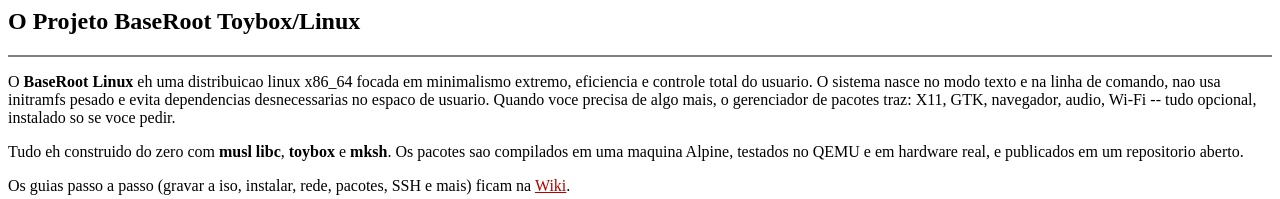
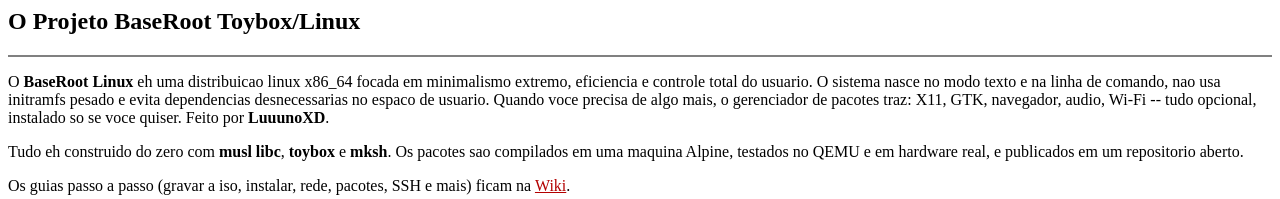
Before and after one commit to LuuunodotXD/BaseRoot-Website, a plain HTML site: page main.html in a window 1280 px wide. Shown: the top 199 px of the page. Drawn offline with Linux system fonts and the light colour scheme.

Commit message:
Update project description in main.html to include author credit

```diff
--- a/main.html
+++ b/main.html
@@ -8,7 +8,7 @@
     <h2>O Projeto BaseRoot Toybox/Linux</h2>
     <hr size="2" noshade>
     <p>
-        O <b>BaseRoot Linux</b> eh uma distribuicao linux x86_64 focada em minimalismo extremo, eficiencia e controle total do usuario. O sistema nasce no modo texto e na linha de comando, nao usa initramfs pesado e evita dependencias desnecessarias no espaco de usuario. Quando voce precisa de algo mais, o gerenciador de pacotes traz: X11, GTK, navegador, audio, Wi-Fi -- tudo opcional, instalado so se voce pedir.
+        O <b>BaseRoot Linux</b> eh uma distribuicao linux x86_64 focada em minimalismo extremo, eficiencia e controle total do usuario. O sistema nasce no modo texto e na linha de comando, nao usa initramfs pesado e evita dependencias desnecessarias no espaco de usuario. Quando voce precisa de algo mais, o gerenciador de pacotes traz: X11, GTK, navegador, audio, Wi-Fi -- tudo opcional, instalado so se voce quiser. Feito por <b>LuuunoXD</b>.
     </p>
     <p>
         Tudo eh construido do zero com <b>musl libc</b>, <b>toybox</b> e <b>mksh</b>. Os pacotes sao compilados em uma maquina Alpine, testados no QEMU e em hardware real, e publicados em um repositorio aberto.
```
